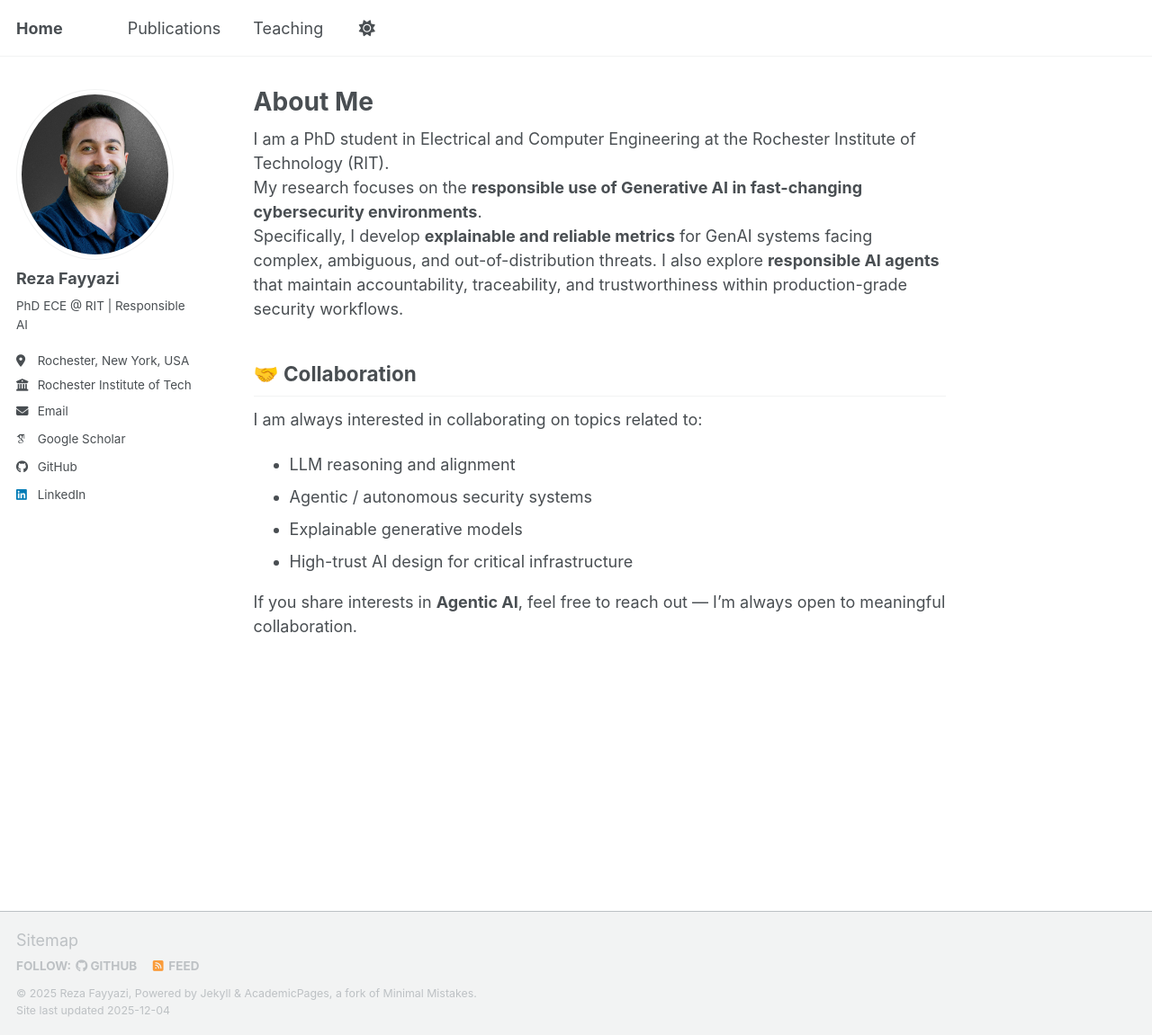
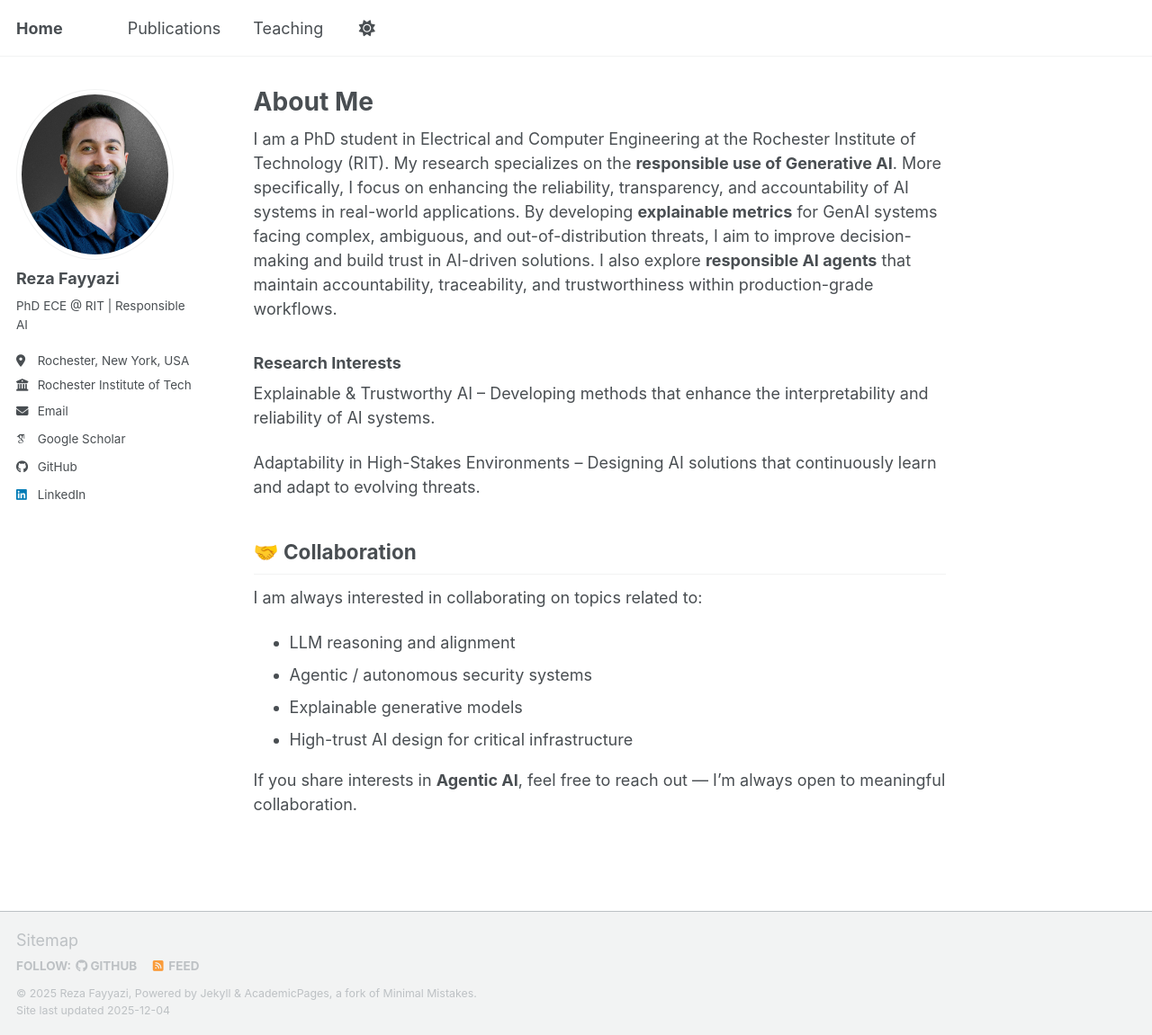
Before and after one commit to RezzFayyazi/RezzFayyazi.github.io, a Jekyll site: the page built from _pages/about.md, in a window 1280 px wide and 1151 px high. Shown: the whole window at 90% size. Built offline with Jekyll 4.4.1, drawn with Linux system fonts in a browser that asks for light colours; some web fonts are replaced; a script bundle is joined from its source files by our own code; library files that are not in the unit come from our copies.

Commit message:
Updated
Revised personal description and added research interests section.

```diff
--- a/_pages/about.md
+++ b/_pages/about.md
@@ -7,9 +7,14 @@ redirect_from:
   - /about.html
 ---
 
-I am a PhD student in Electrical and Computer Engineering at the Rochester Institute of Technology (RIT).
-My research focuses on the **responsible use of Generative AI in fast-changing cybersecurity environments**.
-Specifically, I develop **explainable and reliable metrics** for GenAI systems facing complex, ambiguous, and out-of-distribution threats. I also explore **responsible AI agents** that maintain accountability, traceability, and trustworthiness within production-grade security workflows.
+I am a PhD student in Electrical and Computer Engineering at the Rochester Institute of Technology (RIT). My research specializes on the **responsible use of Generative AI**.  More specifically, I focus on enhancing the reliability, transparency, and accountability of AI systems in real-world applications. By developing **explainable metrics** for GenAI systems facing complex, ambiguous, and out-of-distribution threats, I aim to improve decision-making and build trust in AI-driven solutions. I also explore **responsible AI agents** that maintain accountability, traceability, and trustworthiness within production-grade workflows.
+
+
+### Research Interests
+
+Explainable & Trustworthy AI – Developing methods that enhance the interpretability and reliability of AI systems.
+
+Adaptability in High-Stakes Environments – Designing AI solutions that continuously learn and adapt to evolving threats.
 
 ## 🤝 Collaboration
 
```
